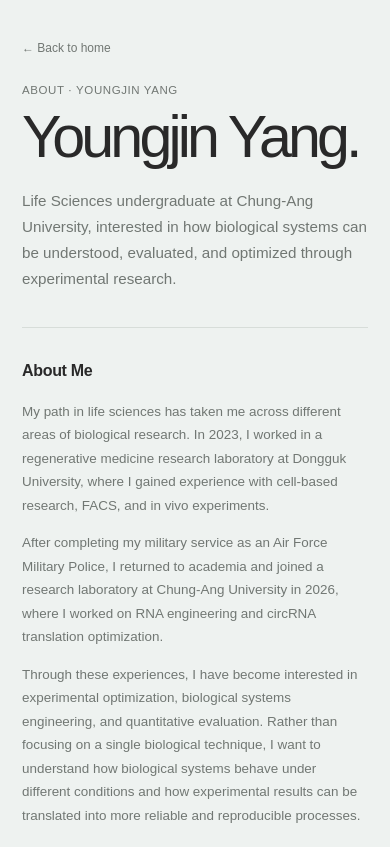
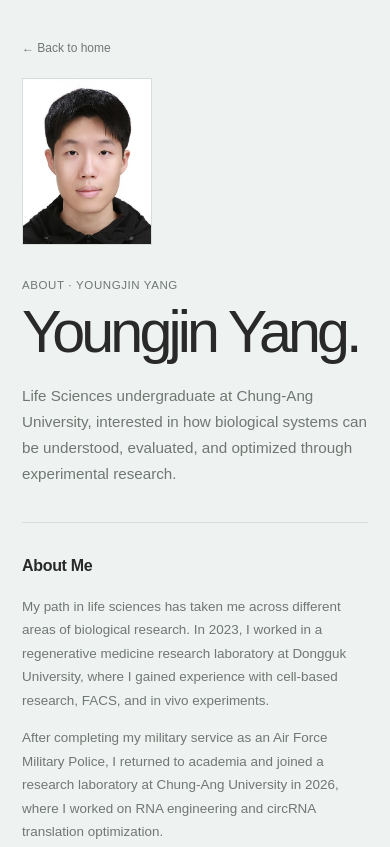
Before and after one commit to yyj1212-art/yyj1212-art.github.io, a plain HTML site: page about/index.html in a window 390 px wide. Shown: the top 847 px of the page. Drawn offline with Linux system fonts and the light colour scheme.

Commit message:
Add profile photo to the About page header
Place a portrait (natural 413:531 ratio, EXIF stripped) to the right of the name and intro on desktop, and above the name on mobile.

Co-Authored-By: Claude Sonnet 5.5 <noreply@anthropic.com>
Claude-Session: https://claude.ai/code/session_01PchuM9sMWiBhtYWiAhcxot

```diff
--- a/about/index.html
+++ b/about/index.html
@@ -15,6 +15,9 @@ body{margin:0;background:var(--bg);color:var(--text);font-family:Arial,Helvetica
 .kicker{font-size:.72rem;color:var(--muted);letter-spacing:.05em;margin:28px 0 14px}
 h1{font-size:clamp(3rem,7vw,5.8rem);line-height:.9;letter-spacing:-.065em;font-weight:500;margin:0}
 .lead{max-width:700px;color:var(--muted);font-size:.95rem;line-height:1.7;margin:25px 0 0}
+.top-grid{display:grid;grid-template-columns:1fr 190px;gap:60px;align-items:end}
+.portrait{margin:0}
+.portrait img{display:block;width:100%;height:auto;aspect-ratio:413/531;border:1px solid var(--line);background:#fff}
 section{border-top:1px solid var(--line);padding:42px 0 45px;display:grid;grid-template-columns:190px 1fr;gap:55px}
 h2{font-size:1rem;margin:0;letter-spacing:-.02em}
 .content{max-width:720px}
@@ -24,16 +27,21 @@ p{color:var(--muted);font-size:.84rem;line-height:1.75;margin:0 0 14px}
 .tags{display:flex;flex-wrap:wrap;gap:8px;margin-top:18px}.tag{border:1px solid #CBD3CF;padding:6px 9px;font-size:.68rem;color:#5F6E68}
 a{color:var(--text)}
 .footer{border-top:1px solid var(--line);padding:28px 0 45px;color:var(--muted);font-size:.7rem}
-@media(max-width:700px){.wrap{padding:0 22px}.top{padding-top:38px}section{grid-template-columns:1fr;gap:20px;padding:34px 0 38px}h1{font-size:3.7rem}}
+@media(max-width:700px){.wrap{padding:0 22px}.top{padding-top:38px}.top-grid{grid-template-columns:1fr;gap:6px;margin-top:22px}.portrait{order:-1;width:130px}section{grid-template-columns:1fr;gap:20px;padding:34px 0 38px}h1{font-size:3.7rem}}
 </style>
 </head>
 <body>
 <main class="wrap">
 <header class="top">
 <a class="back" href="/">← Back to home</a>
+<div class="top-grid">
+<div class="top-text">
 <div class="kicker">ABOUT · YOUNGJIN YANG</div>
 <h1>Youngjin Yang.</h1>
 <p class="lead">Life Sciences undergraduate at Chung-Ang University, interested in how biological systems can be understood, evaluated, and optimized through experimental research.</p>
+</div>
+<figure class="portrait"><img src="/about/profile.jpg" alt="Portrait of Youngjin Yang" width="413" height="531"></figure>
+</div>
 </header>
 <section><h2>About Me</h2><div class="content">
 <p>My path in life sciences has taken me across different areas of biological research. In 2023, I worked in a regenerative medicine research laboratory at Dongguk University, where I gained experience with cell-based research, FACS, and in vivo experiments.</p>
```
Also changed, not shown: about/profile.jpg (added).
